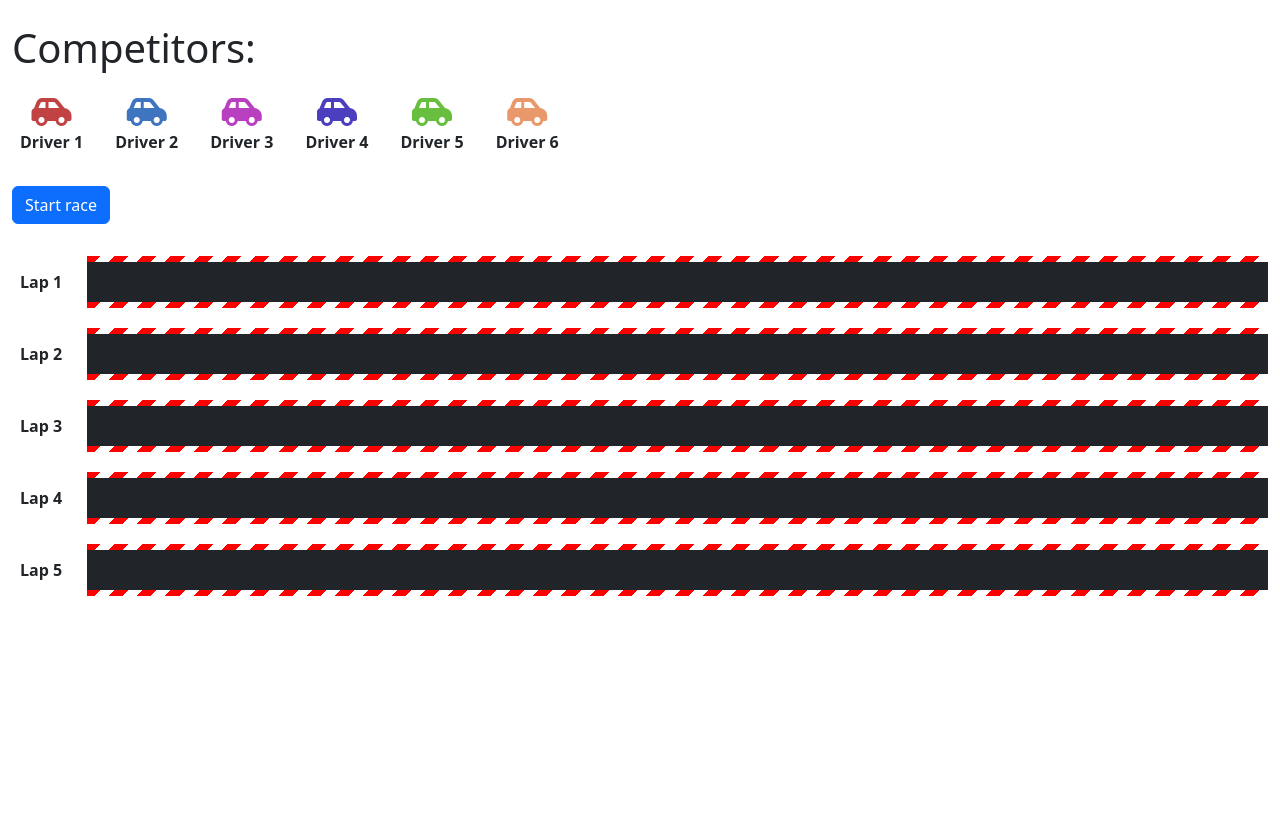
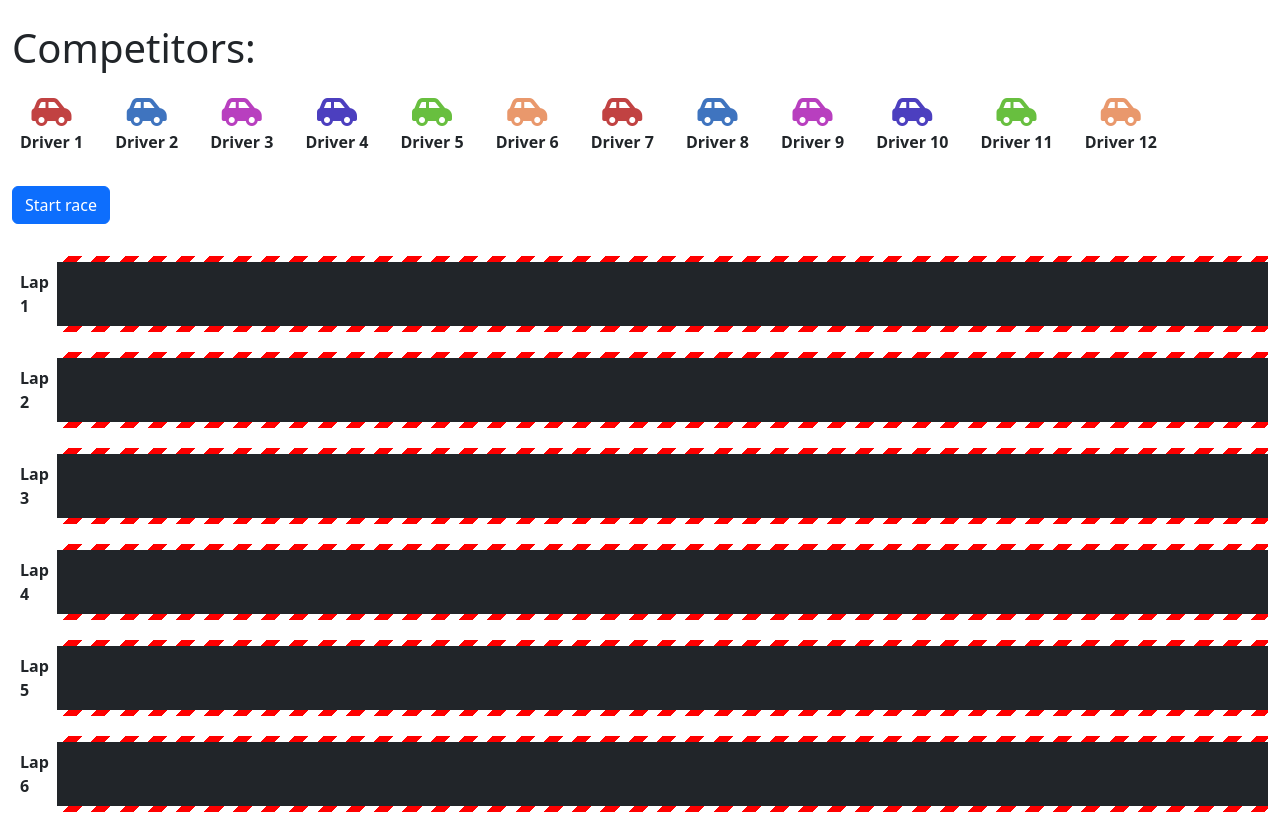
Before and after one commit to Fronchak-Projects/Racing-Simulator, a React (Vite) app: page / in a window 1280 px wide. Shown: the top 814 px of the page. Built offline with nearby package versions, Linux system fonts and the light colour scheme.

Commit message:
Concluded racing logic

```diff
--- a/src/components/App/index.tsx
+++ b/src/components/App/index.tsx
@@ -1,10 +1,89 @@
+import DriverType from "../../types/DriverType";
 import Racing from "../Racing";
+
+const driver1: DriverType = {
+  id: 1,
+  color: "#C14242",
+  name: "Driver 1"
+}
+
+const driver2: DriverType = {
+  id: 2,
+  color: "#3F74BF",
+  name: "Driver 2"
+}
+
+const driver3: DriverType = {
+  id: 3,
+  color: "#B83FBF",
+  name: "Driver 3"
+}
+
+const driver4: DriverType = {
+  id: 4,
+  color: "#4C3FBF",
+  name: "Driver 4"
+}
+
+const driver5: DriverType = {
+  id: 5,
+  color: "#68BF3F",
+  name: "Driver 5"
+}
+
+const driver6: DriverType = {
+  id: 6,
+  color: "#E9986C",
+  name: "Driver 6"
+}
+
+const driver7: DriverType = {
+  id: 7,
+  color: "#C14242",
+  name: "Driver 7"
+}
+
+const driver8: DriverType = {
+  id: 8,
+  color: "#3F74BF",
+  name: "Driver 8"
+}
+
+const driver9: DriverType = {
+  id: 9,
+  color: "#B83FBF",
+  name: "Driver 9"
+}
+
+const driver10: DriverType = {
+  id: 10,
+  color: "#4C3FBF",
+  name: "Driver 10"
+}
+
+const driver11: DriverType = {
+  id: 11,
+  color: "#68BF3F",
+  name: "Driver 11"
+}
+
+const driver12: DriverType = {
+  id: 12,
+  color: "#E9986C",
+  name: "Driver 12"
+}
 
 const App =() => {
 
   return (
     <div className="container-fluid py-4">
-      <Racing lapSize={8} numberOfLaps={5} />
+      <Racing
+        lapSize={25}
+        numberOfLaps={10}
+        drivers={[driver1, driver2, driver3, driver4, driver5, driver6,
+                  driver7, driver8, driver9, driver10, driver11, driver12]}
+        systemPoints={[25, 18, 15, 12, 10, 8, 6, 4, 2, 1]}
+      />
     </div>
   );
 }
--- a/src/components/ClassificationTable/index.tsx
+++ b/src/components/ClassificationTable/index.tsx
@@ -22,8 +22,8 @@ const ClassificationTable = ({ descriptionHeader, classifications }: Props) => {
 
             </thead>
             <tbody className="table-group-divider">
-                { classifications.sort((a, b) => a.classification - b.classification).map((classification) => (
-                    <tr>
+                { classifications.sort((a, b) => a.classification - b.classification).map((classification, i) => (
+                    <tr key={i}>
                         <td className="text-center">
                             { classification.classification < 4 ?
                                 <TrophyIcon position={classification.classification as 1 | 2 | 3} />
--- a/src/components/Racing/index.tsx
+++ b/src/components/Racing/index.tsx
@@ -1,101 +1,43 @@
-import React, { useState } from 'react';
+import { useState, useEffect, useRef, useMemo } from 'react';
 import DriverType from "../../types/DriverType";
 import CompetitorType from '../../types/CompetitorType';
 import Speedway from '../Speedway';
-import { random } from '../../utils/MathUtils';
+import playDice from '../../utils/Dice';
 import CarCardsContainer from '../CarCardsContainer';
 import ClassificationTable from '../ClassificationTable';
 import CarIcon from '../CarIcon';
+import './style.css';
 
 type Props = {
     numberOfLaps: number;
     lapSize: number;
+    drivers: Array<DriverType>
+    systemPoints: Array<number>
 }
 
-const driver1: DriverType = {
-    id: 1,
-    color: "#C14242",
-    name: "Driver 1"
-}
-
-const driver2: DriverType = {
-    id: 2,
-    color: "#3F74BF",
-    name: "Driver 2"
-}
-
-const driver3: DriverType = {
-    id: 3,
-    color: "#B83FBF",
-    name: "Driver 3"
-}
-
-const driver4: DriverType = {
-    id: 4,
-    color: "#4C3FBF",
-    name: "Driver 4"
-}
-
-const driver5: DriverType = {
-    id: 5,
-    color: "#68BF3F",
-    name: "Driver 5"
-}
-
-const driver6: DriverType = {
-    id: 6,
-    color: "#E9986C",
-    name: "Driver 6"
-}
-
-const Racing = ({ numberOfLaps, lapSize }: Props) => {
+const Racing = ({ numberOfLaps, lapSize, drivers, systemPoints }: Props) => {
 
     const [hasStarted, setHasStarted] = useState<boolean>(false);
     const [hasFinished, setHasFinished] = useState<boolean>(false);
     const [someoneFinished, setSomeoneFinished] = useState<boolean>(false);
-    const [competitors, setCompetitors] = useState<Array<CompetitorType>>([
-        {
-            driver: driver1,
-            actualPosition: 0,
-            lastPosition: 0,
-            status: 'RUNNING',
-            racingPosition: undefined
-        },
-        {
-            driver: driver2,
-            actualPosition: 0,
-            lastPosition: 0,
-            status: 'RUNNING',
-            racingPosition: undefined
-        },
-        {
-            driver: driver3,
-            actualPosition: 0,
-            lastPosition: 0,
-            status: 'RUNNING',
-            racingPosition: undefined
-        },
-        {
-            driver: driver4,
-            actualPosition: 0,
-            lastPosition: 0,
-            status: 'RUNNING',
-            racingPosition: undefined
-        },        {
-            driver: driver5,
-            actualPosition: 0,
-            lastPosition: 0,
-            status: 'RUNNING',
-            racingPosition: undefined
-        },
-        {
-            driver: driver6,
-            actualPosition: 0,
-            lastPosition: 0,
-            status: 'RUNNING',
-            racingPosition: undefined
+    const [competitors, setCompetitors] = useState<Array<CompetitorType>>([]);
+    const isFirstRender = useRef<boolean>(true);
+
+    useEffect(() => {
+        if(isFirstRender.current) {
+            setCompetitors(drivers.map((driver) => ({
+                driver,
+                actualPosition: 0,
+                lastPosition: 0,
+                status: 'RUNNING',
+                racingPosition: undefined
+            })));
         }
-    ]);
+
+        return () => {
+            isFirstRender.current = false;
+        }
+    }, [drivers]);
 
     const initRace = () => {
         setHasStarted(true);
@@ -103,7 +45,7 @@ const Racing = ({ numberOfLaps, lapSize }: Props) => {
             const competitorsAux = competitors;
             competitorsAux.forEach((competitor) => {
                 if(competitor.status === 'RUNNING') {
-                    competitor.actualPosition = competitor.actualPosition + random(1, 6);
+                    competitor.actualPosition = competitor.actualPosition + playDice() + playDice();
                     if(competitor.actualPosition > lapSize * numberOfLaps) {
                         const position = competitorsAux.filter((c) => c.status === 'FINISHED').length + 1;
                         competitor.racingPosition = position;
@@ -117,14 +59,18 @@ const Racing = ({ numberOfLaps, lapSize }: Props) => {
                 setHasFinished(true);
                 clearInterval(ciclo);
             }
-        }, 400);
+        }, 200);
     }
+
+    const carCardsContainerMemo = useMemo(() => {
+        return <CarCardsContainer drivers={drivers} />;
+    }, [drivers]);
 
     return (
         <div>
             <h1>Competitors:</h1>
-            <CarCardsContainer drivers={competitors.map((c) => c.driver)} />
-            <button className="btn btn-primary my-3" onClick={initRace}>Start race</button>
+            { carCardsContainerMemo }
+            { !hasStarted && <button className="btn btn-primary my-3" onClick={initRace}>Start race</button>}
             { !hasFinished && <Speedway
                 lapSize={lapSize}
                 numberOfLaps={numberOfLaps}
@@ -142,7 +88,7 @@ const Racing = ({ numberOfLaps, lapSize }: Props) => {
                                 <CarIcon color={c.driver.color} />
                                 <span className="mx-4">{ c.driver.name }</span>
                             </div>,
-                            pontuation: 10
+                            pontuation: c.racingPosition! <= systemPoints.length ? systemPoints[c.racingPosition! - 1] : undefined
                         }))
                     }
                 />
--- a/src/components/Speedway/index.tsx
+++ b/src/components/Speedway/index.tsx
@@ -10,7 +10,6 @@ type Props = {
 }
 
 const Speedway = ({ lapSize, numberOfLaps, competitors }: Props) => {
-    console.log('Speedway render')
     return (
         <div className="table-responsive">
             <table className="table table-borderless align-middle" id="speedway-table">
@@ -28,7 +27,6 @@ const Speedway = ({ lapSize, numberOfLaps, competitors }: Props) => {
                             <tr className="row-space"></tr>
                         </React.Fragment>
                     )) }
-
                 </tbody>
             </table>
         </div>
```
Also changed, not shown: src/components/Racing/style.css (added).
